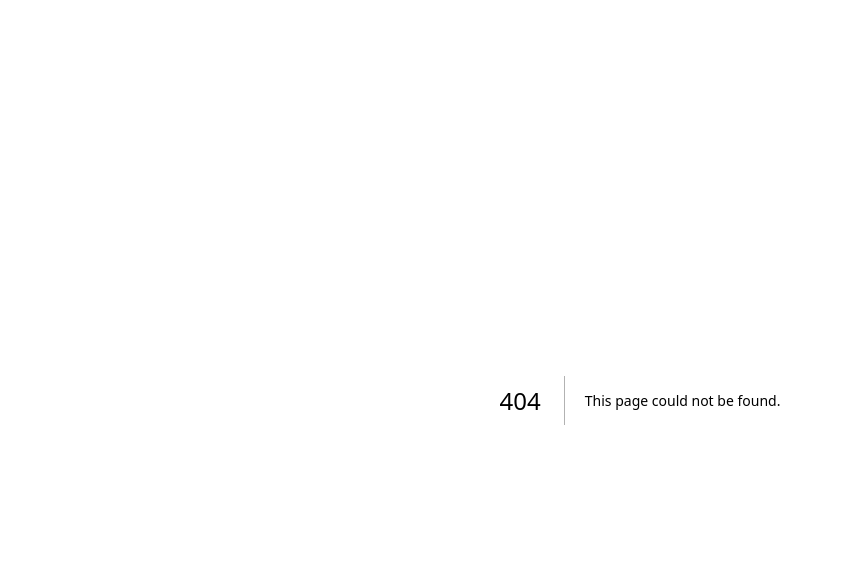
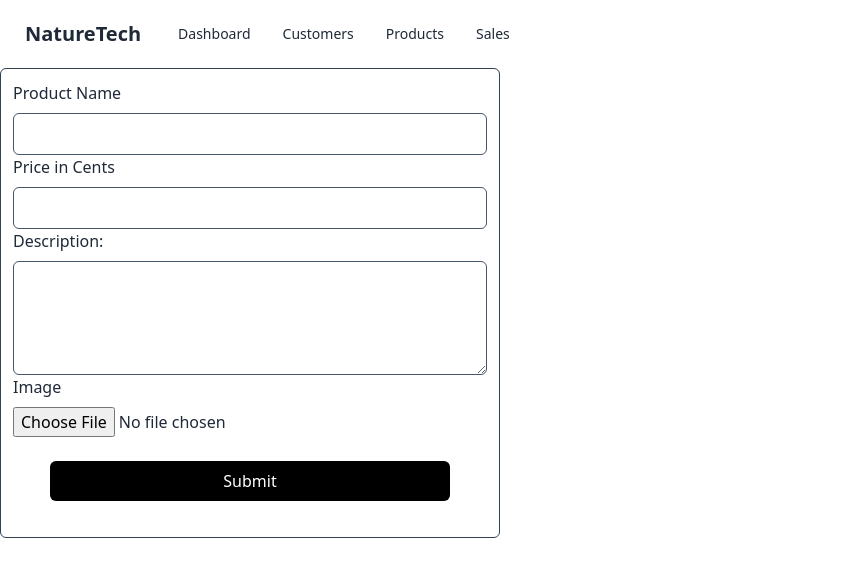
Before and after one commit to Jokastar/naturetech-website, a Next.js app: page /admin/products/new in a window 1280 px wide. Before the commit this address had no page. Shown: the top 576 px of the page, without its empty margins (0-843 px from the left). Built offline with nearby package versions, Linux system fonts and the light colour scheme.

Commit message:
build the form for adding new product

```diff
--- /dev/null
+++ b/app/admin/products/[id]/page.js
@@ -0,0 +1,9 @@
+import React from 'react'
+
+function ProductPage() {
+  return (
+    <div>ProductPage</div>
+  )
+}
+
+export default ProductPage
--- /dev/null
+++ b/app/admin/products/_actions/products.js
@@ -0,0 +1,5 @@
+export async function addNewProduct(formData){
+    "use server";
+    console.log(formData);
+
+}
--- /dev/null
+++ b/app/admin/products/new/page.js
@@ -0,0 +1,69 @@
+
+
+import React from 'react'
+import { addNewProduct } from '../_actions/products';
+
+
+function NewProduct() {
+  return (
+    <form  className="w-[500px] p-3 flex flex-col justify-between items-center border border-slate-700 rounded-md" action={addNewProduct} encType="multipart/form-data">
+
+    {/* Product Name */}
+    <div className='w-full flex flex-col gap-2'>
+        <label htmlFor="name">Product Name</label>
+        <input
+            className='py-2 px-1 border border-slate-600 rounded-md'
+            type="text"
+            id="name"
+            name="name"
+            required
+
+        />
+    </div>
+
+    {/* Price in Cents */}
+    <div className='w-full flex flex-col gap-2'>
+        <label htmlFor="priceInCents">Price in Cents</label>
+        <input
+            className='py-2 px-1 border border-slate-600 rounded-md'
+            type="number"
+            id="priceInCents"
+            name="priceInCents"
+            required
+        />
+    </div>
+
+    {/* Description */}
+    <div className='w-full flex flex-col gap-2'>
+        <label htmlFor="description">Description:</label>
+        <textarea
+            className='py-2 px-1 border border-slate-600 rounded-md'
+            id="description"
+            name="description"
+            rows="4"
+            required
+        />
+    </div>
+
+    {/* Image */}
+    <div className='w-full flex flex-col gap-2'>
+        <label htmlFor="image">Image</label>
+        <input
+            type="file"
+            id="image"
+            name="image"
+            accept="image/*"
+            required
+        />
+    </div>
+
+    {/* Submit Button */}
+    <div>
+        <button className='bg-black text-white w-[400px] mx-auto my-6 py-2 px-1 rounded-md' type="submit">Submit</button>
+    </div>
+
+</form>
+  )
+}
+
+export default NewProduct
--- /dev/null
+++ b/app/admin/products/page.js
@@ -0,0 +1,36 @@
+"use client";
+
+import React from 'react'
+import ProductTableRow from '@/app/components/ProductTableRow'
+import Link from 'next/link'
+import { usePathname } from 'next/navigation'
+
+function Products() {
+  const pathname = usePathname();
+  return (
+<>
+<div className='flex justify-end'>
+<Link href={pathname + "/new"}><button className="btn btn-neutral">+ Add new Product</button></Link>
+</div>
+<div className="overflow-x-auto">
+  <table className="table">
+    {/* head */}
+    <thead>
+      <tr>
+        <th>Name</th>
+        <th>Price</th>
+        <th>Orders</th>
+      </tr>
+    </thead>
+    <tbody>
+     <ProductTableRow name="product one" price="20£" orders={10}/>
+     <ProductTableRow name="product two" price="20£" orders={10}/>
+     <ProductTableRow name="product three" price="20£" orders={10}/>
+    </tbody>
+  </table>
+</div>
+</>
+  )
+}
+
+export default Products
--- /dev/null
+++ b/app/components/ProductTableRow.jsx
@@ -0,0 +1,15 @@
+import Link from 'next/link'
+
+function ProductTableRow({name, price, orders, productId}) {
+  return (
+    <Link href={"/products/" + productId}>
+      <tr className="hover">
+        <td>{name}</td>
+        <td>{price}</td>
+        <td>{orders}</td>
+      </tr>
+    </Link>
+  )
+}
+
+export default ProductTableRow
--- a/app/schemas/mongoSchema/Product.js
+++ b/app/schemas/mongoSchema/Product.js
@@ -39,6 +39,6 @@ productSchema.pre('remove', async function(next) {
     }
 });
 
-const Product = mongoose.model('Product', productSchema);
+const Product = mongoose.models.Product || mongoose.model('Product', productSchema);
 
 module.exports = Product;
```
